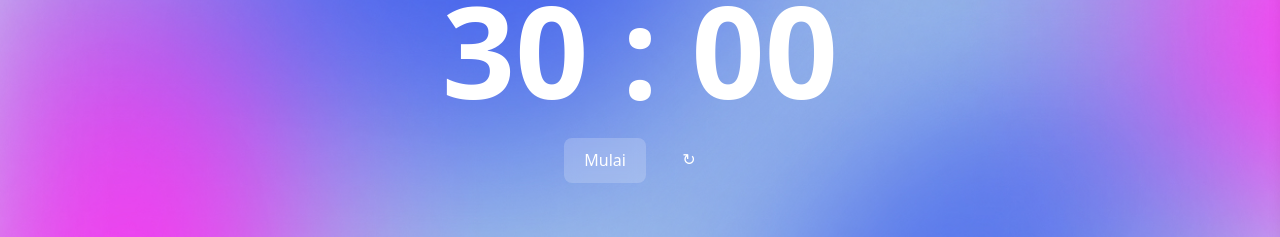
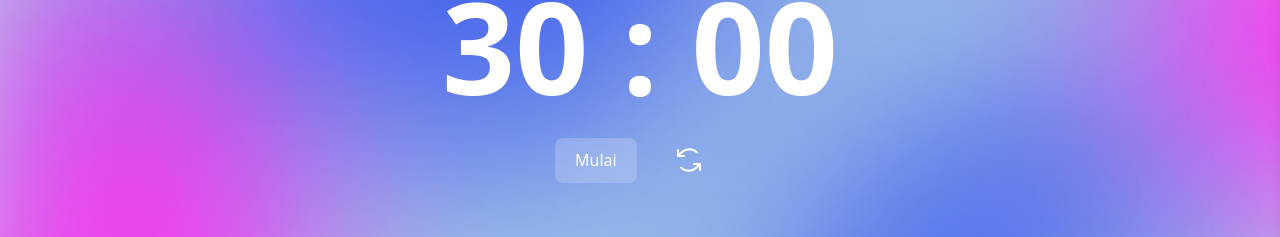
Before and after one commit to bgsprayogi/webfocusify, a React (Vite) app: page /timerpage in a window 1280 px wide. Shown: the part 383-620 px from the top of the page. Built offline with nearby package versions, Linux system fonts and the light colour scheme.

Commit message:
fix: button reload

```diff
--- a/src/pages/TimerPage.jsx
+++ b/src/pages/TimerPage.jsx
@@ -150,7 +150,7 @@ const TimerPage = () => {
                             onClick={resetTimer}
                             className="text-3xl md:text-4xl hover:scale-110 transition"
                         >
-                            ↻
+                            <svg xmlns="http://www.w3.org/2000/svg" width="32" height="32" fill="#ffffff" viewBox="0 0 256 256"><path d="M88,104H40a8,8,0,0,1-8-8V48a8,8,0,0,1,16,0V76.69L62.63,62.06A95.43,95.43,0,0,1,130,33.94h.53a95.36,95.36,0,0,1,67.07,27.33,8,8,0,0,1-11.18,11.44,79.52,79.52,0,0,0-55.89-22.77h-.45A79.56,79.56,0,0,0,73.94,73.37L59.31,88H88a8,8,0,0,1,0,16Zm128,48H168a8,8,0,0,0,0,16h28.69l-14.63,14.63a79.56,79.56,0,0,1-56.13,23.43h-.45a79.52,79.52,0,0,1-55.89-22.77,8,8,0,1,0-11.18,11.44,95.36,95.36,0,0,0,67.07,27.33H126a95.43,95.43,0,0,0,67.36-28.12L208,179.31V208a8,8,0,0,0,16,0V160A8,8,0,0,0,216,152Z"></path></svg>
                         </button>
                     </div>
                 </div>
```
